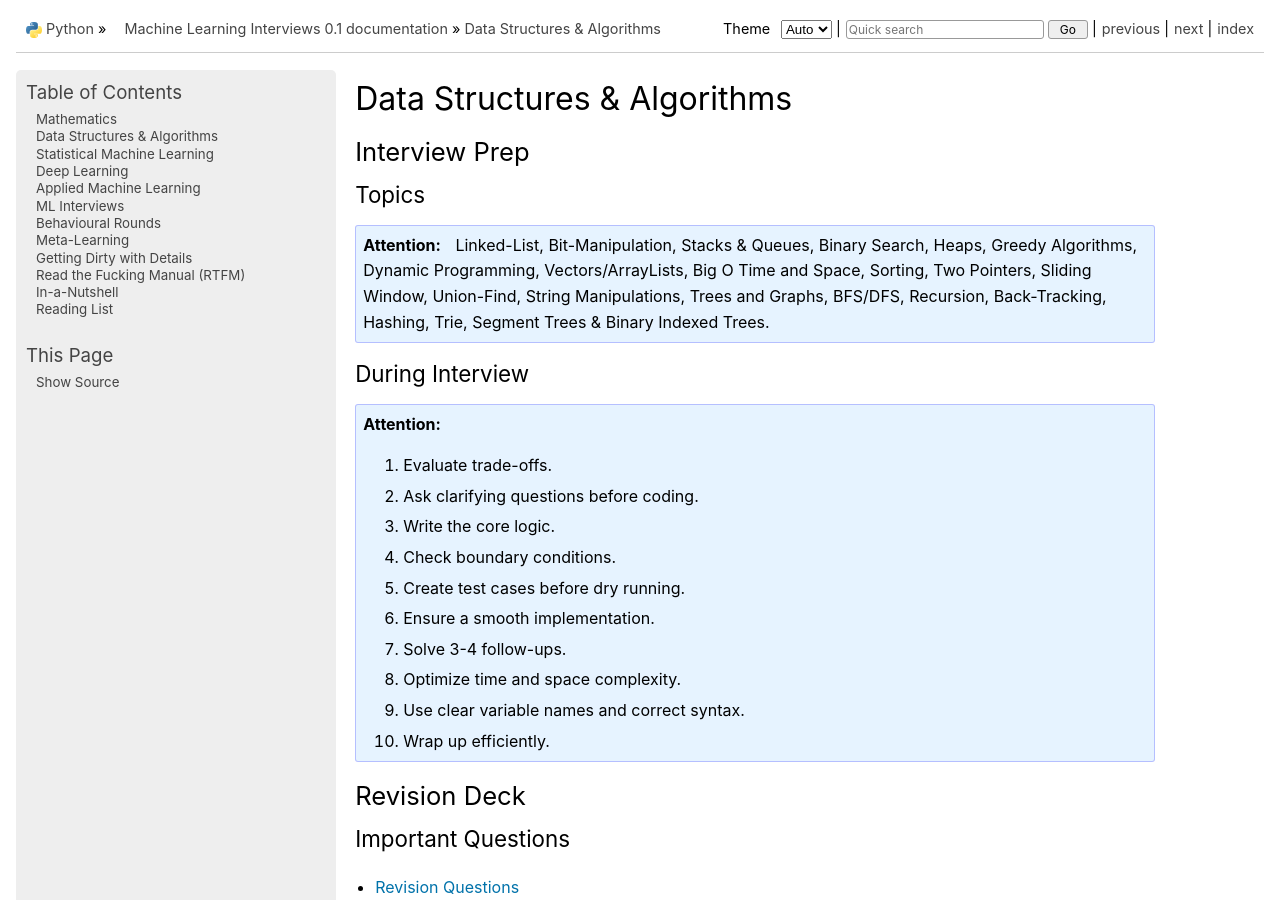
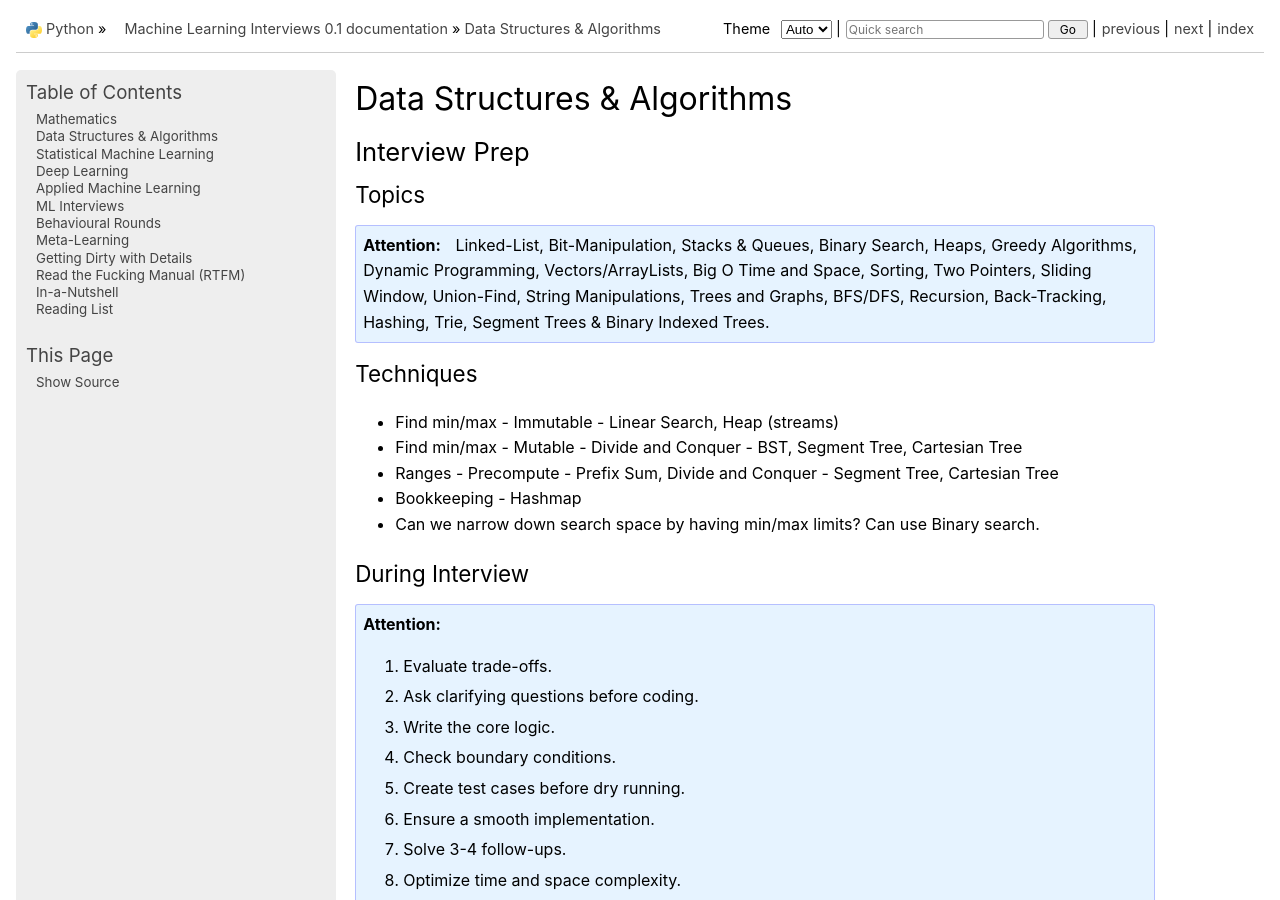
Before and after one commit to uselesstechjunks/leetcode, a Sphinx documentation site: the page built from docs/source/dsa/index.rst, in a window 1280 px wide and 900 px high. Built offline with Sphinx 7.4.7, drawn with Linux system fonts in a browser that asks for light colours; pages that are not in the unit, such as notebooks, are missing from menus.

Commit message:
Update index.rst

```diff
--- a/docs/source/dsa/index.rst
+++ b/docs/source/dsa/index.rst
@@ -9,6 +9,14 @@ Topics
 .. attention::
 
 	Linked-List, Bit-Manipulation, Stacks & Queues, Binary Search, Heaps, Greedy Algorithms, Dynamic Programming, Vectors/ArrayLists, Big O Time and Space, Sorting, Two Pointers, Sliding Window, Union-Find, String Manipulations, Trees and Graphs, BFS/DFS, Recursion, Back-Tracking, Hashing, Trie, Segment Trees & Binary Indexed Trees.
+
+Techniques
+=================================================================================
+- Find min/max - Immutable - Linear Search, Heap (streams)
+- Find min/max - Mutable - Divide and Conquer - BST, Segment Tree, Cartesian Tree
+- Ranges - Precompute - Prefix Sum, Divide and Conquer - Segment Tree, Cartesian Tree
+- Bookkeeping - Hashmap
+- Can we narrow down search space by having min/max limits? Can use Binary search.
 
 During Interview
 =================================================================================
```
